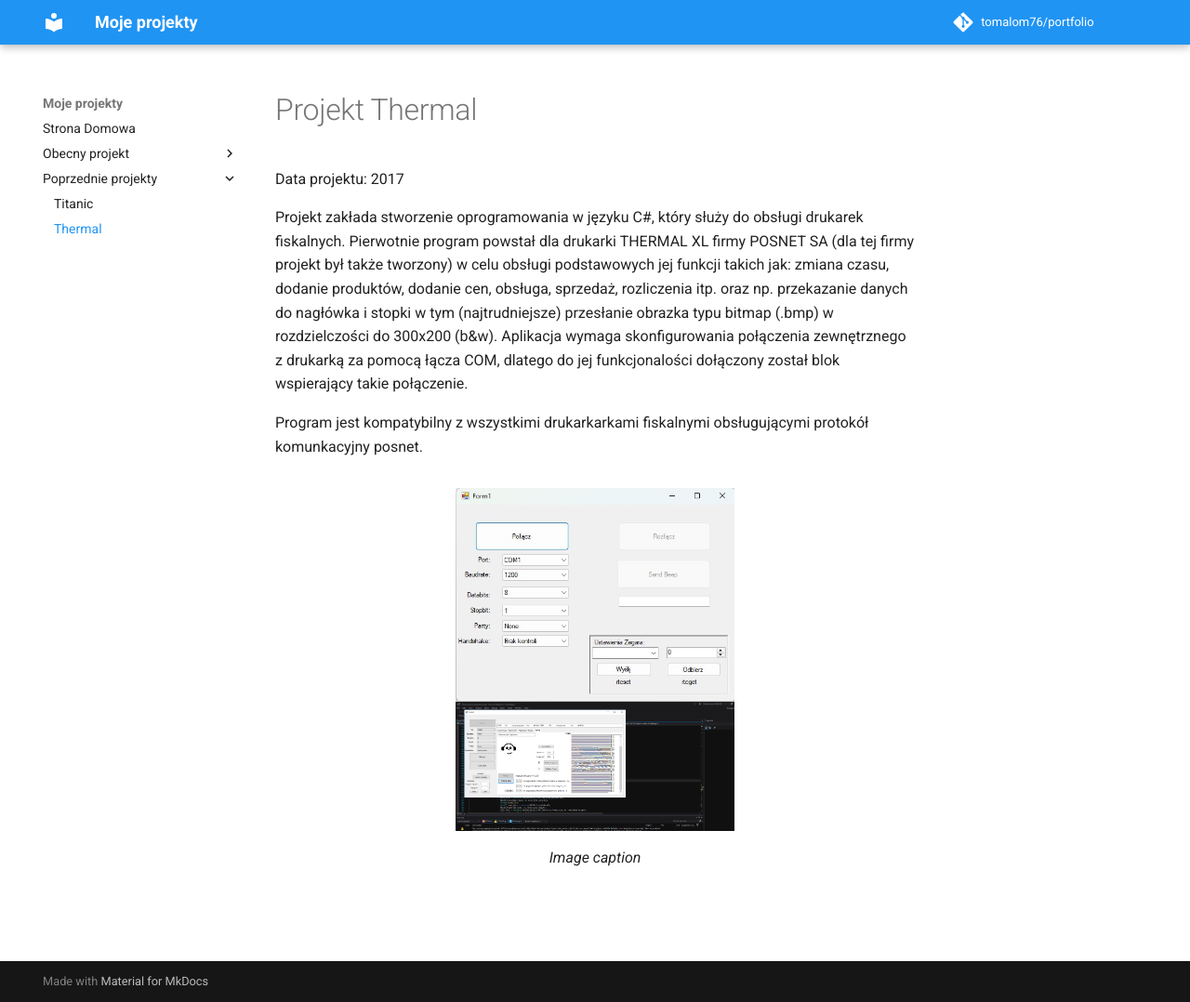
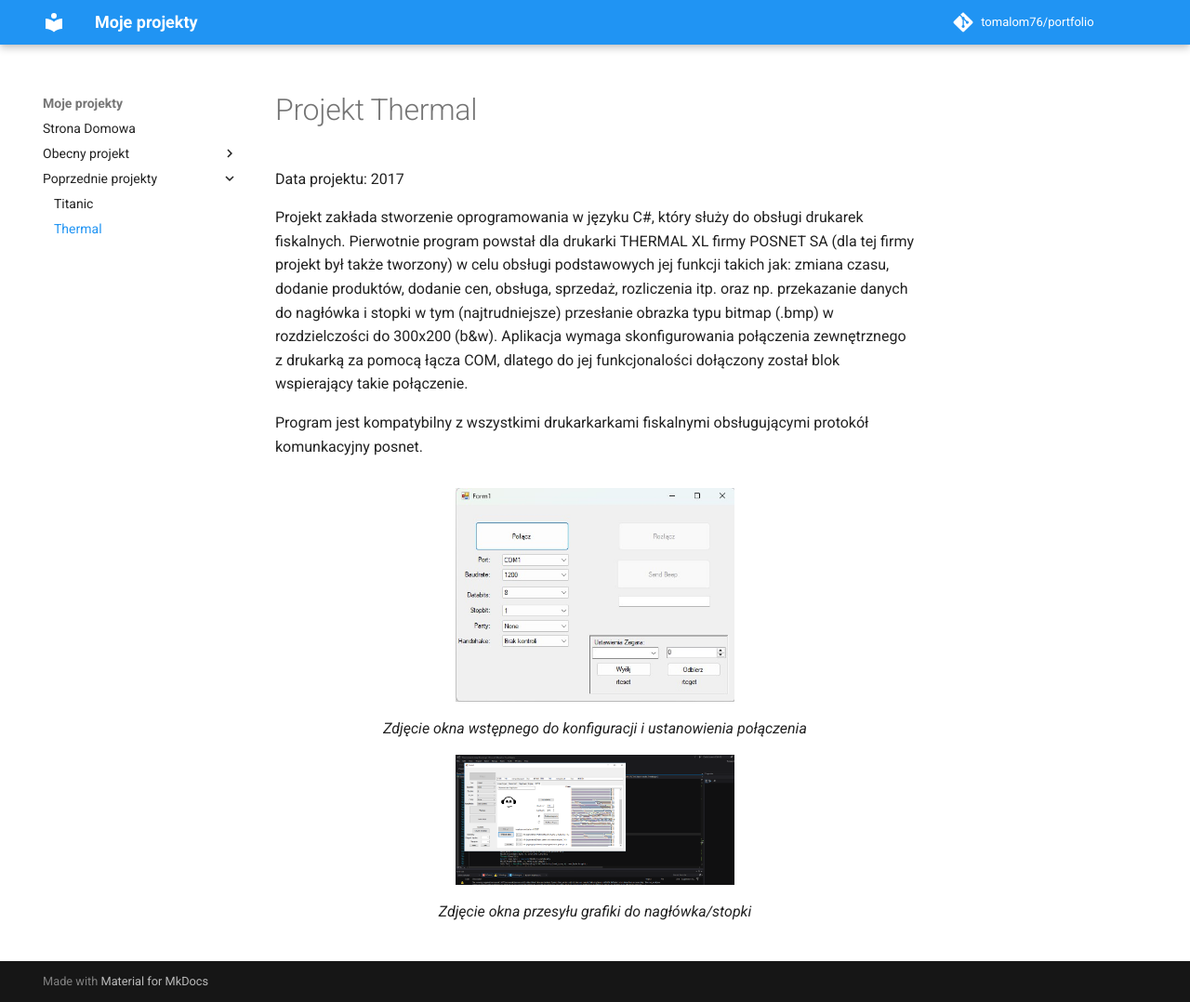
Before and after one commit to Tomalom76/portfolio, an MkDocs documentation site: the page built from docs/Thermal/index.md, in a window 1280 px wide and 1078 px high. Shown: the whole window at 93% size. Built offline with MkDocs 1.6.1 and Material for MkDocs 9.7.7, drawn with Linux system fonts in a browser that asks for light colours; comment, search, counter and statistics services are not loaded.

Commit message:
fix index thermal

```diff
--- a/docs/Thermal/index.md
+++ b/docs/Thermal/index.md
@@ -14,6 +14,7 @@
 
 <figure markdown="1">
   <img src="https://raw.githubusercontent.com/Tomalom76/portfolio/main/docs/Thermal/images/Thermal1.jpg" alt="Thermal project1" width="300">
+  <figcaption>Zdjęcie okna wstępnego do konfiguracji i ustanowienia połączenia</figcaption>
   <img src="https://raw.githubusercontent.com/Tomalom76/portfolio/main/docs/Thermal/images/zrzutdanych.png" alt="Thermal project2" width="300">
-  <figcaption>Image caption</figcaption>
+  <figcaption>Zdjęcie okna przesyłu grafiki do nagłówka/stopki</figcaption>
 </figure>
```
